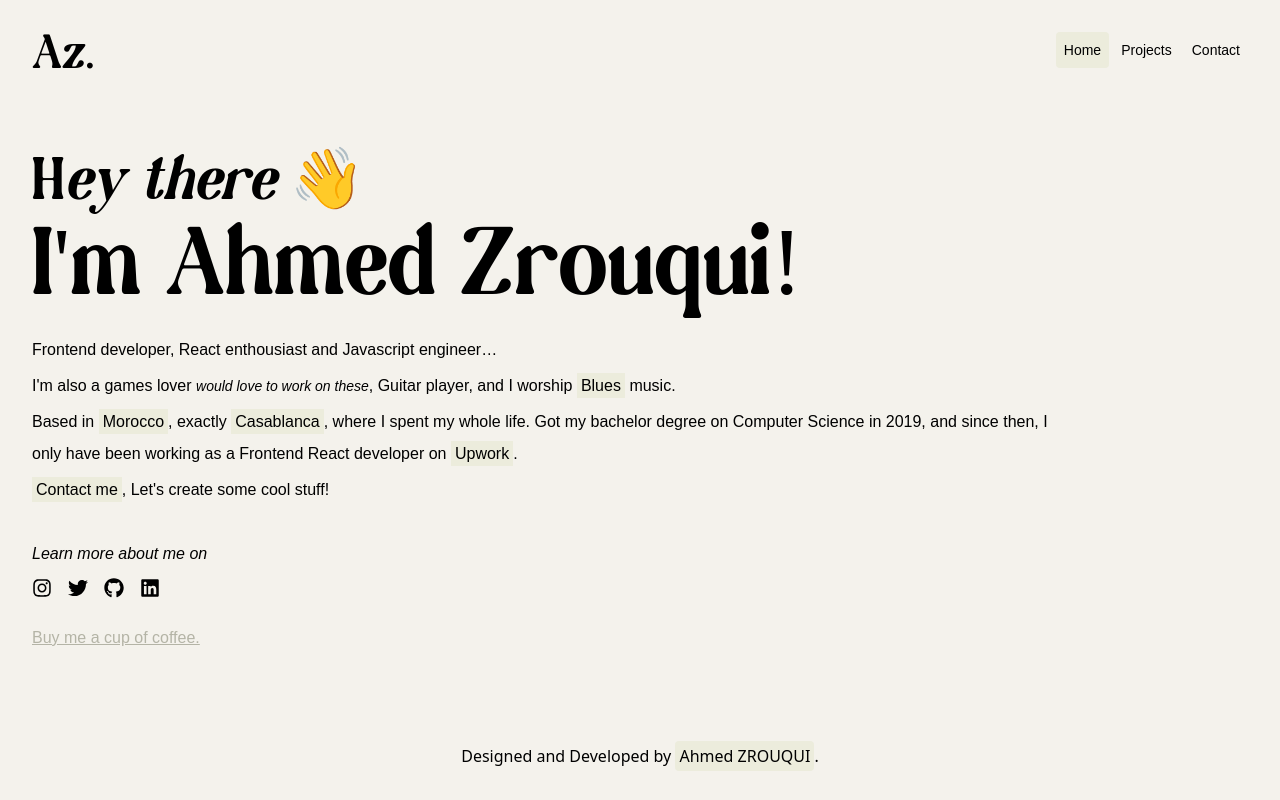
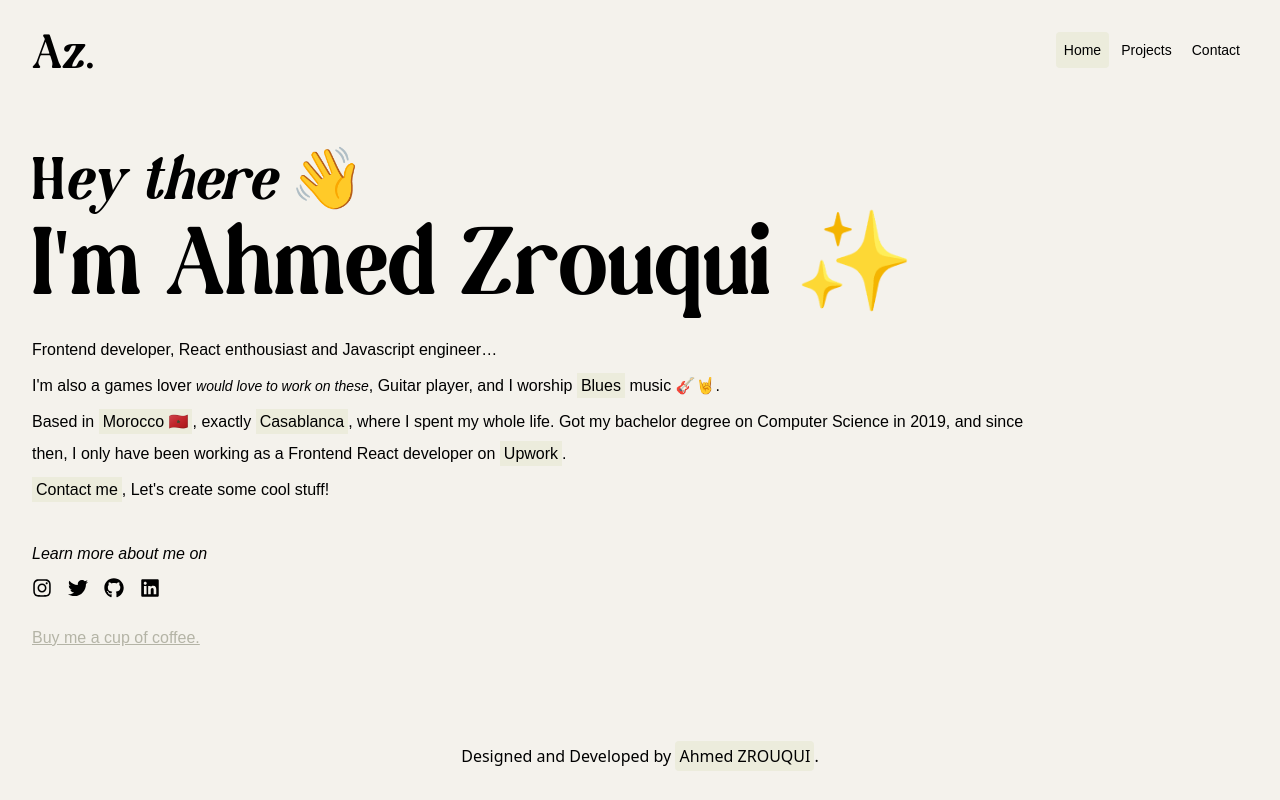
Before and after one commit to AhmedZrouqui/portfoliov2, a React (Create React App) app: page / in a window 1280 px wide. Built offline with nearby package versions, Linux system fonts and the light colour scheme.

Commit message:
Add emojis

```diff
--- a/src/pages/Home/index.tsx
+++ b/src/pages/Home/index.tsx
@@ -10,7 +10,7 @@ function Home() {
           H<span className="italic">ey there</span> 👋
         </h4>
         <h1 className="font-magilio text-8xl text-blackish">
-          I'm Ahmed Zrouqui!
+          I'm Ahmed Zrouqui ✨
         </h1>
       </div>
       <div className="font-poppins my-4 text-md leading-8">
@@ -28,7 +28,7 @@ function Home() {
           >
             Blues
           </a>{" "}
-          music.
+          music 🎸🤘.
         </p>
         <p className="my-1">
           Based in{" "}
@@ -37,7 +37,7 @@ function Home() {
             className="p-1 bg-lighter cursor-pointer"
             target="_blank"
           >
-            Morocco
+            Morocco 🇲🇦
           </a>
           , exactly{" "}
           <a
```
